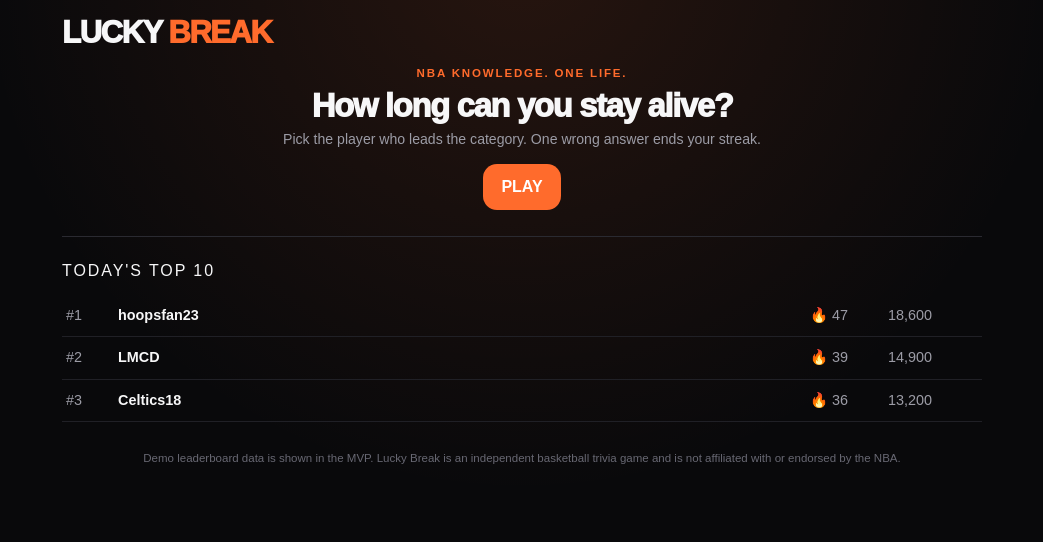
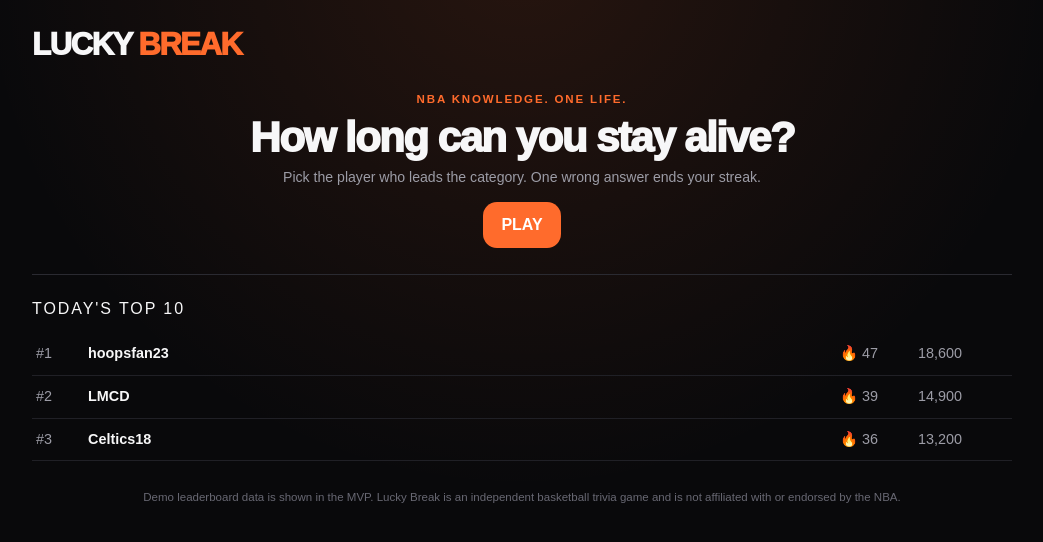
Before and after one commit to mcdevitt36/lucky-break, a Next.js app: page / in a window 1280 px wide. Shown: the top 542 px of the page, without its empty margins (118-1161 px from the left). Built offline with nearby package versions, Linux system fonts and the light colour scheme.

Commit message:
Rebalance gameplay layout height

```diff
--- a/app/globals.css
+++ b/app/globals.css
@@ -27,8 +27,8 @@
 button { font: inherit; }
 button:focus-visible { outline: 3px solid #fff; outline-offset: 3px; }
 
-.shell { width: min(100% - 28px, 920px); margin: 0 auto; padding: 16px 0 28px; }
-.brand { display:flex; align-items:center; justify-content:space-between; gap:16px; margin-bottom:10px; }
+.shell { width: min(100% - 28px, 980px); margin: 0 auto; padding: 22px 0 30px; }
+.brand { display:flex; align-items:center; justify-content:space-between; gap:16px; margin-bottom:16px; }
 .logo { font-size:clamp(1.35rem,3vw,1.95rem); font-weight:950; letter-spacing:-.05em; text-transform:uppercase; }
 .logo span { color: var(--accent); }
 .stats { display:flex; gap:8px; }
@@ -36,14 +36,14 @@
 .statLabel { color:var(--muted); font-size:.68rem; text-transform:uppercase; letter-spacing:.11em; font-weight:800; }
 .statValue { margin-top:1px; font-size:1.18rem; font-weight:950; }
 
-.hero { text-align:center; margin: 14px auto 12px; max-width:680px; }
+.hero { text-align:center; margin: 22px auto 18px; max-width:720px; }
 .kicker { color:var(--accent); font-size:.72rem; font-weight:900; text-transform:uppercase; letter-spacing:.16em; }
-.question { font-size:clamp(1.55rem,3.7vw,2.45rem); line-height:1.02; letter-spacing:-.04em; font-weight:950; margin:7px 0 6px; }
+.question { font-size:clamp(1.65rem,3.9vw,2.65rem); line-height:1.02; letter-spacing:-.04em; font-weight:950; margin:8px 0 8px; }
 .sub { color:var(--muted); font-size:.88rem; margin:0; }
 
-.grid { display:grid; grid-template-columns:repeat(2,minmax(0,1fr)); gap:10px; }
+.grid { display:grid; grid-template-columns:repeat(2,minmax(0,1fr)); gap:14px; }
 .card {
-  min-height:126px; text-align:left; padding:14px 16px; border:1px solid var(--line); border-radius:16px;
+  min-height:150px; text-align:left; padding:18px 18px; border:1px solid var(--line); border-radius:16px;
   background:linear-gradient(160deg,var(--panel-2),var(--panel)); color:var(--text);
   cursor:pointer; transition:transform .12s ease,border-color .12s ease,background .12s ease;
 }
@@ -53,14 +53,14 @@
 .card.wrong { border-color:var(--bad); background:rgba(255,92,102,.10); }
 
 .initials {
-  width:40px; height:40px; display:grid; place-items:center; border-radius:50%; margin-bottom:12px;
+  width:44px; height:44px; display:grid; place-items:center; border-radius:50%; margin-bottom:16px;
   background:#23232a; border:1px solid #34343d; font-weight:950; letter-spacing:-.03em; font-size:.88rem;
 }
-.name { font-size:1.02rem; font-weight:900; letter-spacing:-.02em; }
+.name { font-size:1.08rem; font-weight:900; letter-spacing:-.02em; }
 .meta { color:var(--muted); font-size:.78rem; margin-top:3px; }
 .reveal { margin-top:7px; font-size:.86rem; font-weight:900; }
 
-.feedback { min-height:32px; display:flex; align-items:center; justify-content:center; text-align:center; font-weight:900; margin:7px 0 0; font-size:.9rem; }
+.feedback { min-height:38px; display:flex; align-items:center; justify-content:center; text-align:center; font-weight:900; margin:10px 0 0; font-size:.95rem; }
 .feedback.good { color:var(--good); }
 .feedback.bad { color:var(--bad); }
 .actions { display:flex; justify-content:center; gap:10px; margin-top:14px; flex-wrap:wrap; }
@@ -97,7 +97,7 @@
   .leader { grid-template-columns:34px 1fr 58px 68px; font-size:.82rem; }
 }
 
-@media (min-width:700px) and (max-height:850px) {
+@media (min-width:700px) and (max-height:720px) {
   .shell { padding-top:10px; }
   .brand { margin-bottom:4px; }
   .hero { margin:8px auto 8px; }
```
